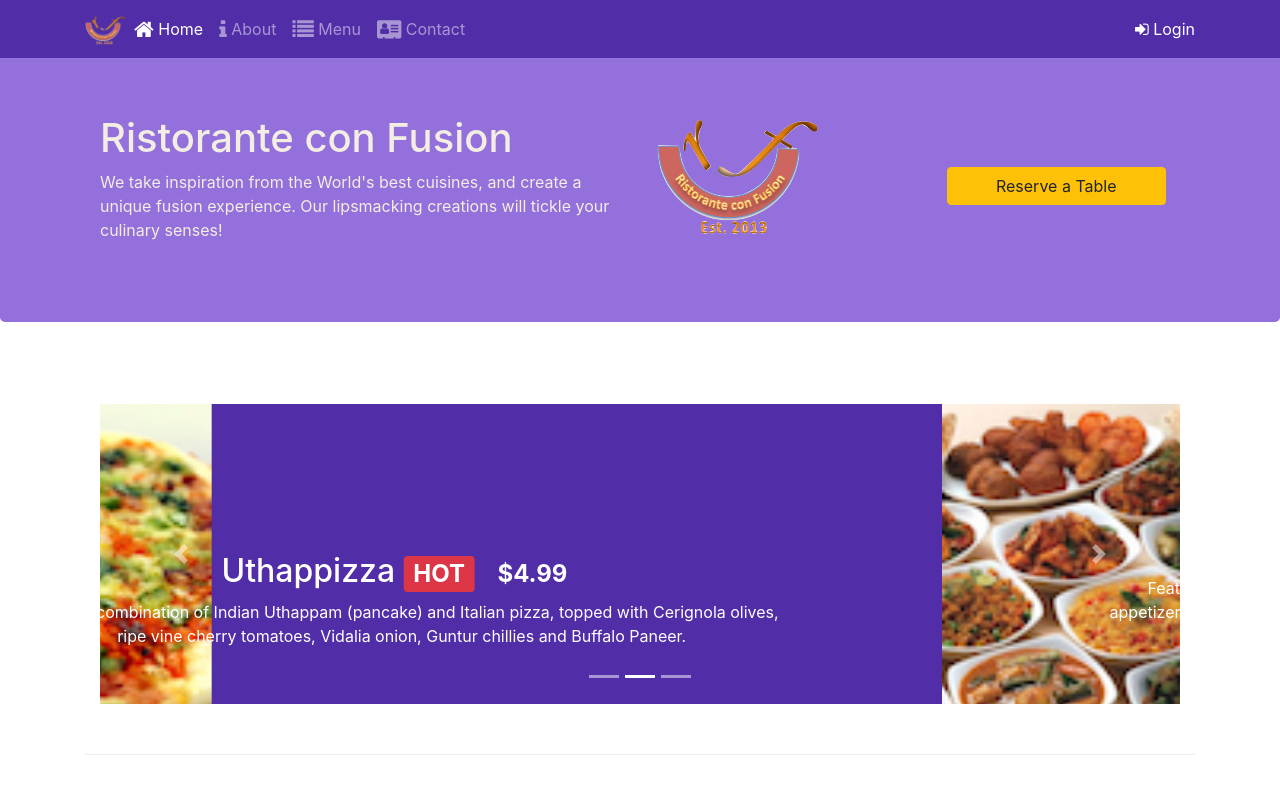
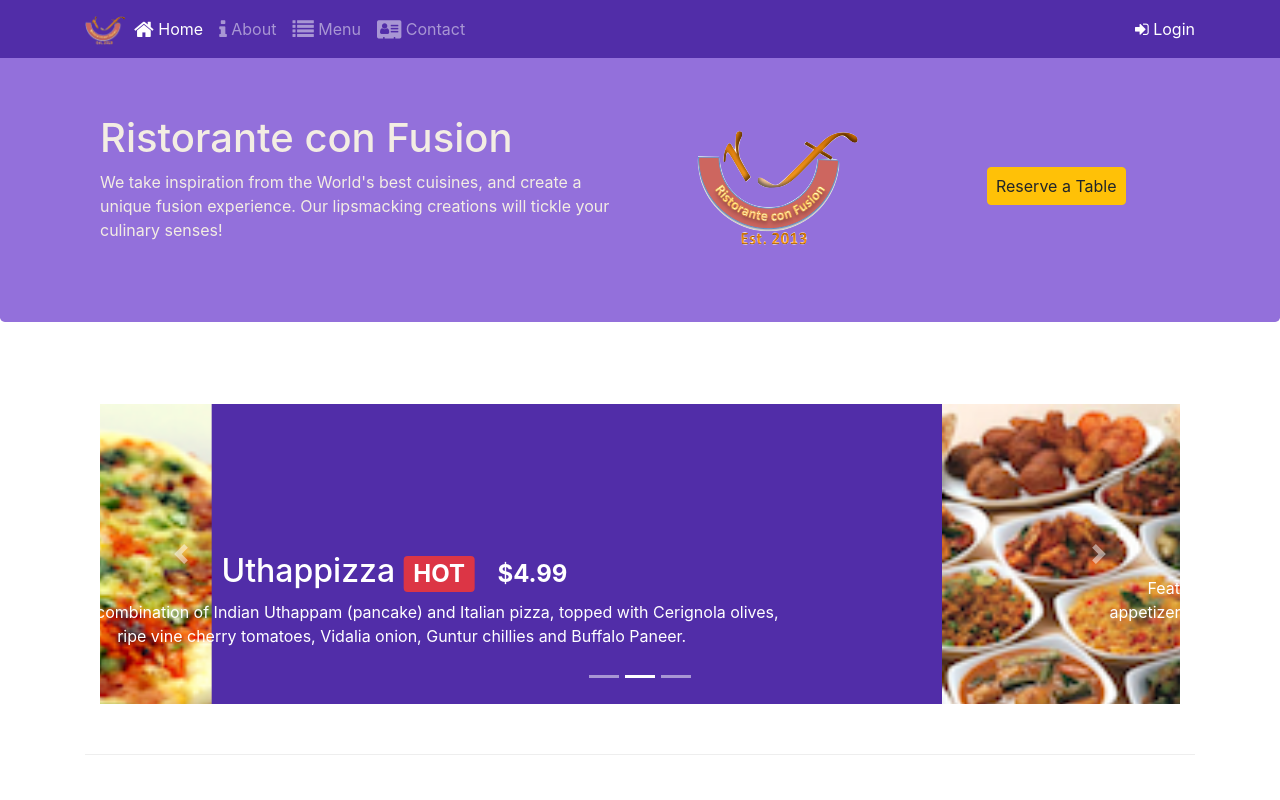
Before and after one commit to facufrnandz/Coursera-Bootstrap, a website: page index.html in a window 1280 px wide. Shown: the top 800 px of the page. Drawn offline with nearby package versions, Linux system fonts and the light colour scheme.

Commit message:
General Changes

```diff
--- a/index.html
+++ b/index.html
@@ -98,11 +98,11 @@
                         your culinary senses!
                     </p>
                 </div>
-                <div class="col-12 col-sm-3">
+                <div class="col-12 col-sm-3 text-center align-self-center">
                     <img src="img/logo.png" class="img-fluid" />
                 </div>
                 <div class="col-12 col-sm-3 align-self-center text-center">
-                    <button type="button" class="btn btn-warning px-5" data-toggle="modal" data-target="#formModal">
+                    <button type="button" class="btn btn-warning px-5 px-sm-2" data-toggle="modal" data-target="#formModal">
                         Reserve a Table
                       </button>
                 </div>
```
